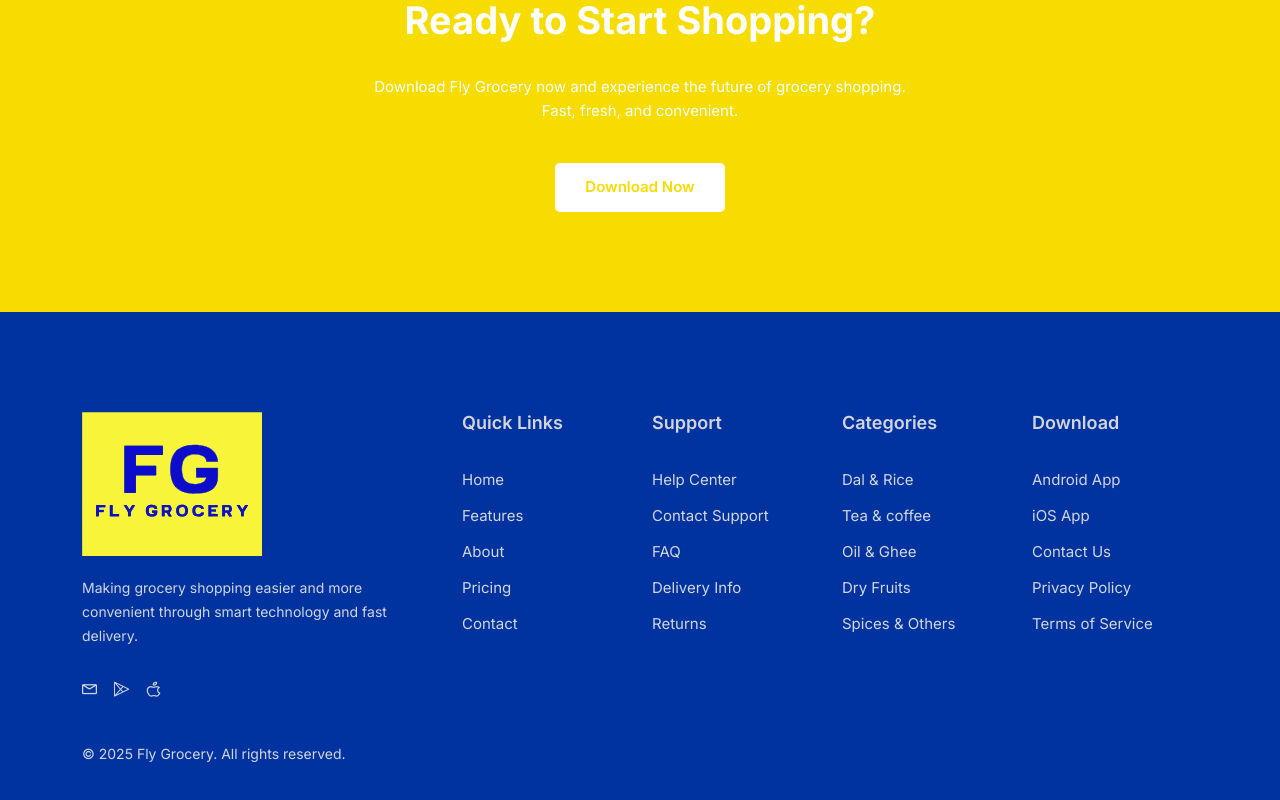
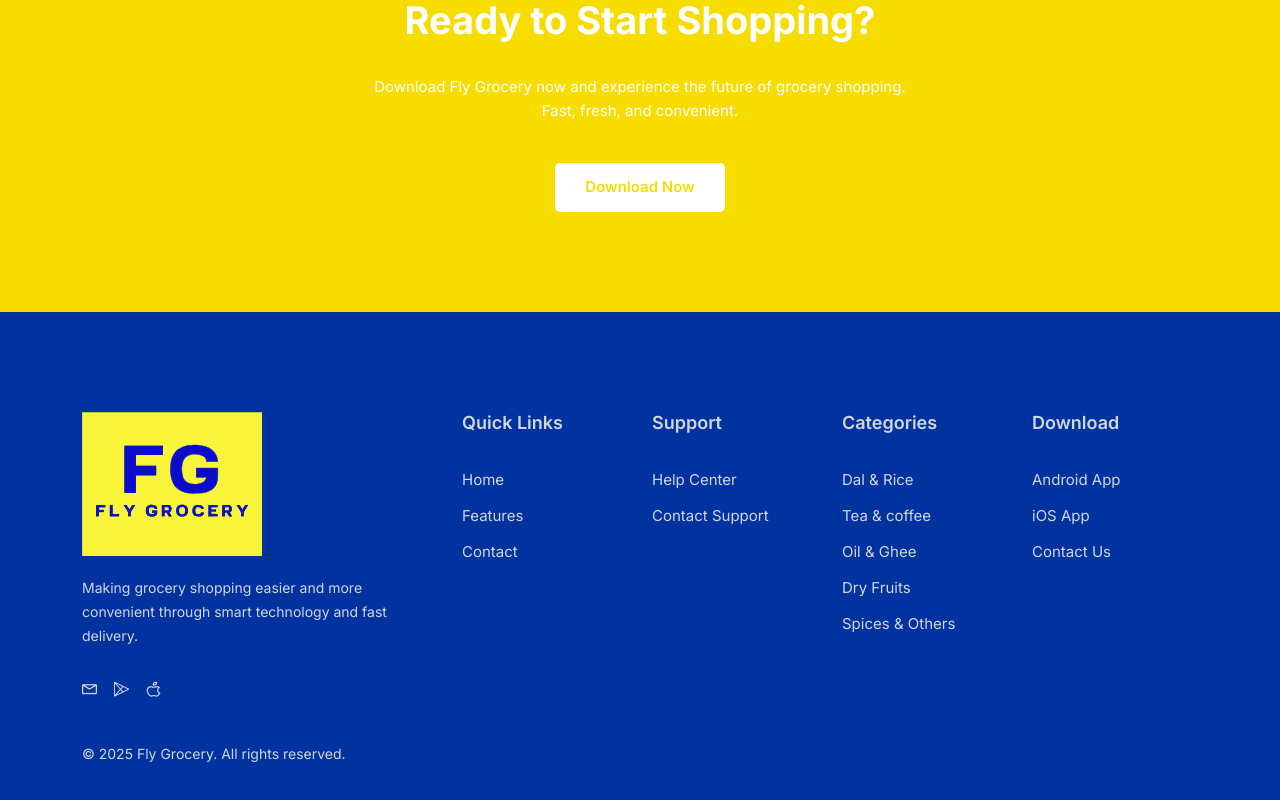
Before and after one commit to vishalmishra632/flyGrocery, an Angular app: page / in a window 1280 px wide. Shown: the part 2537-3337 px from the top of the page. Built offline with nearby package versions, Linux system fonts and the light colour scheme.

Commit message:
Commented fotter option for now

```diff
--- a/src/app/home/home.component.html
+++ b/src/app/home/home.component.html
@@ -308,8 +308,8 @@
                 <ul>
                   <li><a href="#home">Home</a></li>
                   <li><a href="#features">Features</a></li>
-                  <li><a href="#about">About</a></li>
-                  <li><a href="#pricing">Pricing</a></li>
+                  <!--<li><a href="#about">About</a></li>
+                  <li><a href="#pricing">Pricing</a></li>-->
                   <li><a href="#contact">Contact</a></li>
                 </ul>
               </div>
@@ -320,9 +320,9 @@
                 <ul>
                   <li><a href="mailto:flygrocery2025@gmail.com">Help Center</a></li>
                   <li><a href="mailto:flygrocery2025@gmail.com">Contact Support</a></li>
-                  <li><a href="#faq">FAQ</a></li>
+                  <!--<li><a href="#faq">FAQ</a></li>
                   <li><a href="#delivery">Delivery Info</a></li>
-                  <li><a href="#returns">Returns</a></li>
+                  <li><a href="#returns">Returns</a></li>-->
                 </ul>
               </div>
             </div>
@@ -345,8 +345,8 @@
                   <li><a href="https://play.google.com/store/apps/details?id=com.flygrocery" target="_blank">Android App</a></li>
                   <li><a href="https://apps.apple.com/in/app/fly-grocery/id6745114741" target="_blank">iOS App</a></li>
                   <li><a href="mailto:flygrocery2025@gmail.com">Contact Us</a></li>
-                  <li><a href="#privacy">Privacy Policy</a></li>
-                  <li><a href="#terms">Terms of Service</a></li>
+                  <!--<li><a href="#privacy">Privacy Policy</a></li>
+                  <li><a href="#terms">Terms of Service</a></li>-->
                 </ul>
               </div>
             </div>
```
